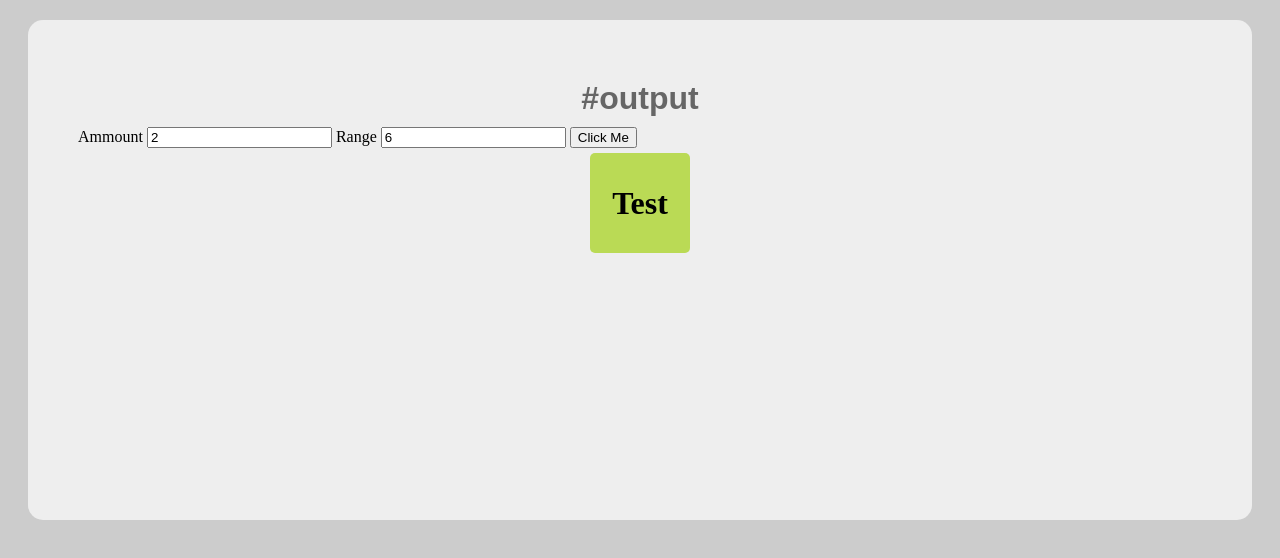
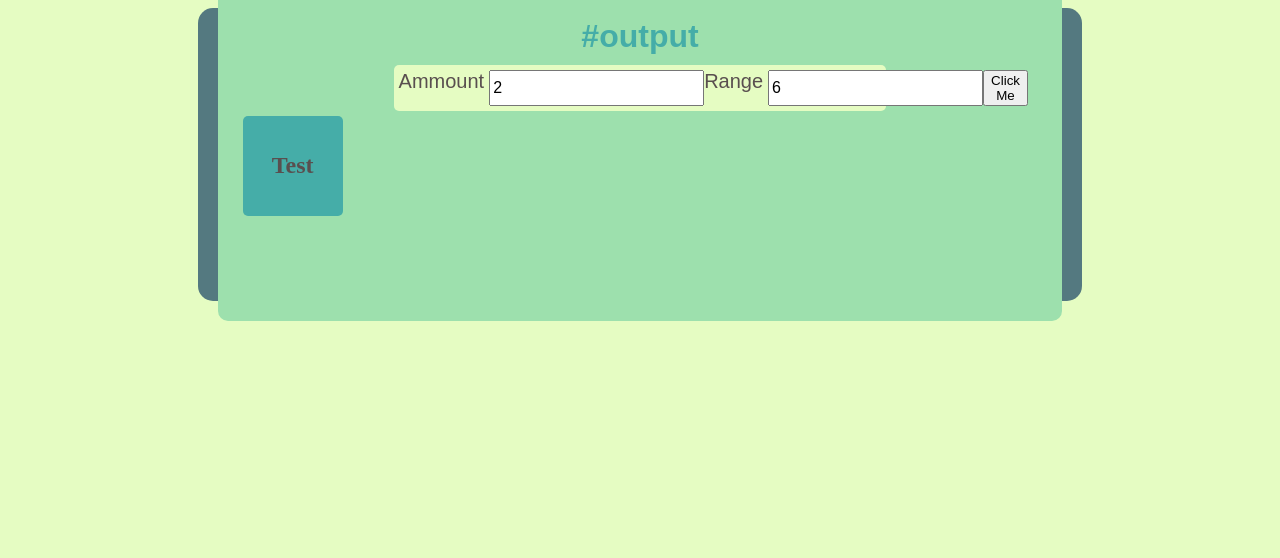
Before and after one commit to gromkii/JS-Roller, a plain HTML site: page index.html in a window 1280 px wide. Drawn offline with Linux system fonts and the light colour scheme.

Commit message:
Add styling to app.

```diff
--- a/script.js
+++ b/script.js
@@ -39,7 +39,7 @@ $(document).ready(function(){
           $("<div class=\"die\"><h3>" + element + "</h3></div>")
           .appendTo("#dice-output")
           .hide()
-          .slideDown(1000);
+          .fadeIn(1000);
         }, index * 100);
       });
     }
--- a/style.css
+++ b/style.css
@@ -1,18 +1,26 @@
 body {
-  background-color:#ccc;
+  background-color:#E5FCC2;
+  color: #594F4F;
+  display:flex;
+  justify-content: center;
 }
 
 body main{
-  height:50vh;
-  background-color:#eee;
-  margin:20px;
+   width:70%;
+  background-color:#547980;
   border-radius: 15px;
-  padding: 50px;
+  display:flex;
+  align-items: center;
 }
 
 body main section {
-  margin: 0 auto;
-
+  height:100%;
+  width:100%;
+  margin: 20px;
+  background-color:#9DE0AD;
+  border-radius:10px;
+  padding:20px;
+  transition: all 2s ease;
 }
 
 body main section h2 {
@@ -20,33 +28,49 @@ body main section h2 {
   font-family:sans-serif;
   font-size:2em;
   margin:10px;
-  color: #666;
+  color: #45ADA8;
+}
+
+.inputs {
+  background-color:#E5FCC2;
+  border-radius:5px;
+  padding:5px;
+  width:60%;
+  margin:0 auto;
+  font-size:1.25em;
+  display:flex;
+  justify-content: space-between;
+  font-family:sans-serif;
+}
+
+.inputs input{
+  float:left;
+  margin-left:5px;
+  font-size:16px;
 }
 
 
 .dice-output {
   width:100%;
   margin:0 auto;
-  display:flex;
-  justify-content: center;
 }
 
 
 .die{
-  background-color:#bada55;
+  background-color:#45ADA8;
   height:100px;
   width:100px;
   float:left;
   margin: 5px;
   border-radius:5px;
-  position:relative;
+  display:relative;
+
 }
 
 .die h3 {
-  font-size:2em;
-  height:100%;
-  width:100%;
+  font-size:1.5em;
+  height:50%;
   display:flex;
+  align-items: center;
   justify-content: center;
-
 }
```
